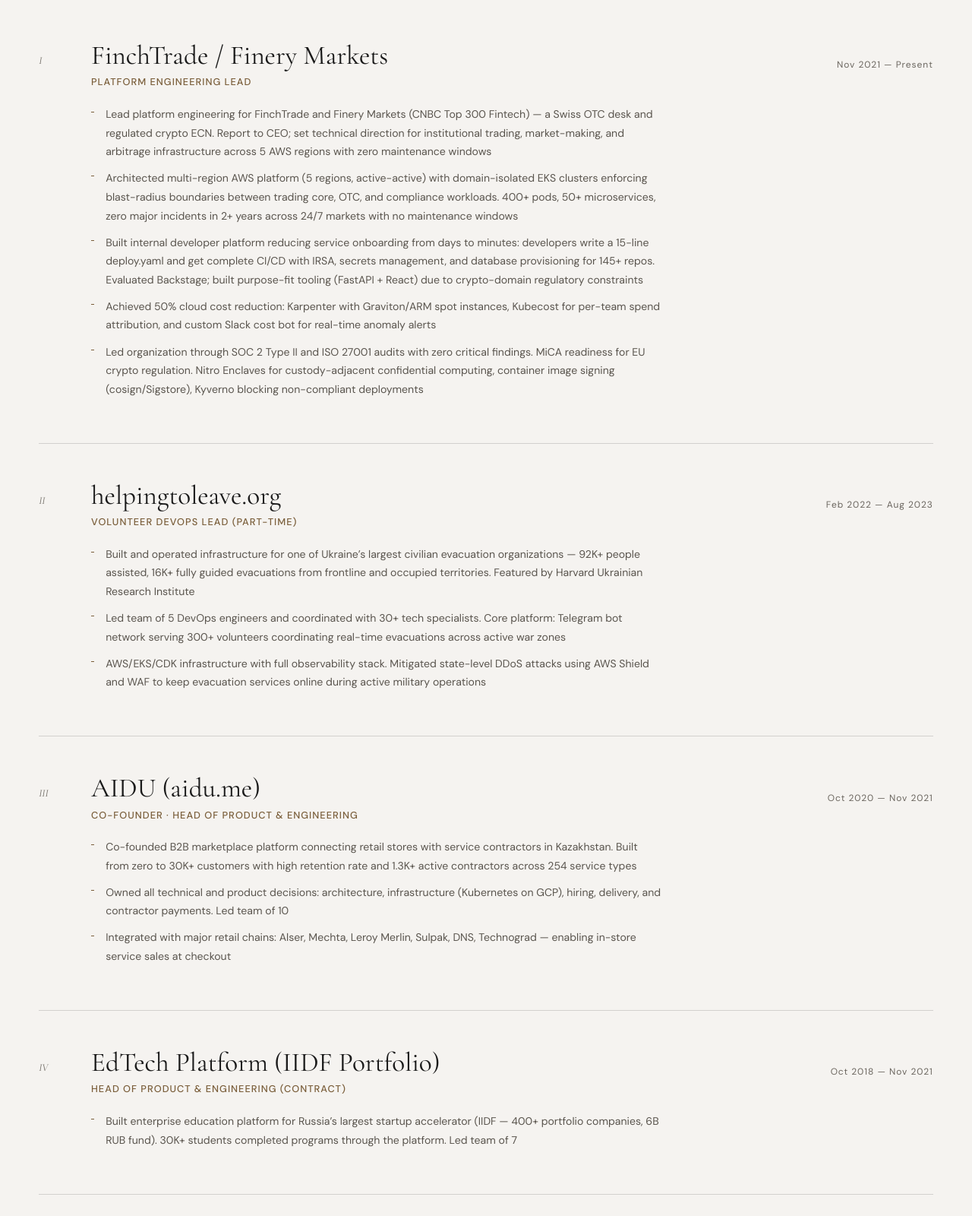
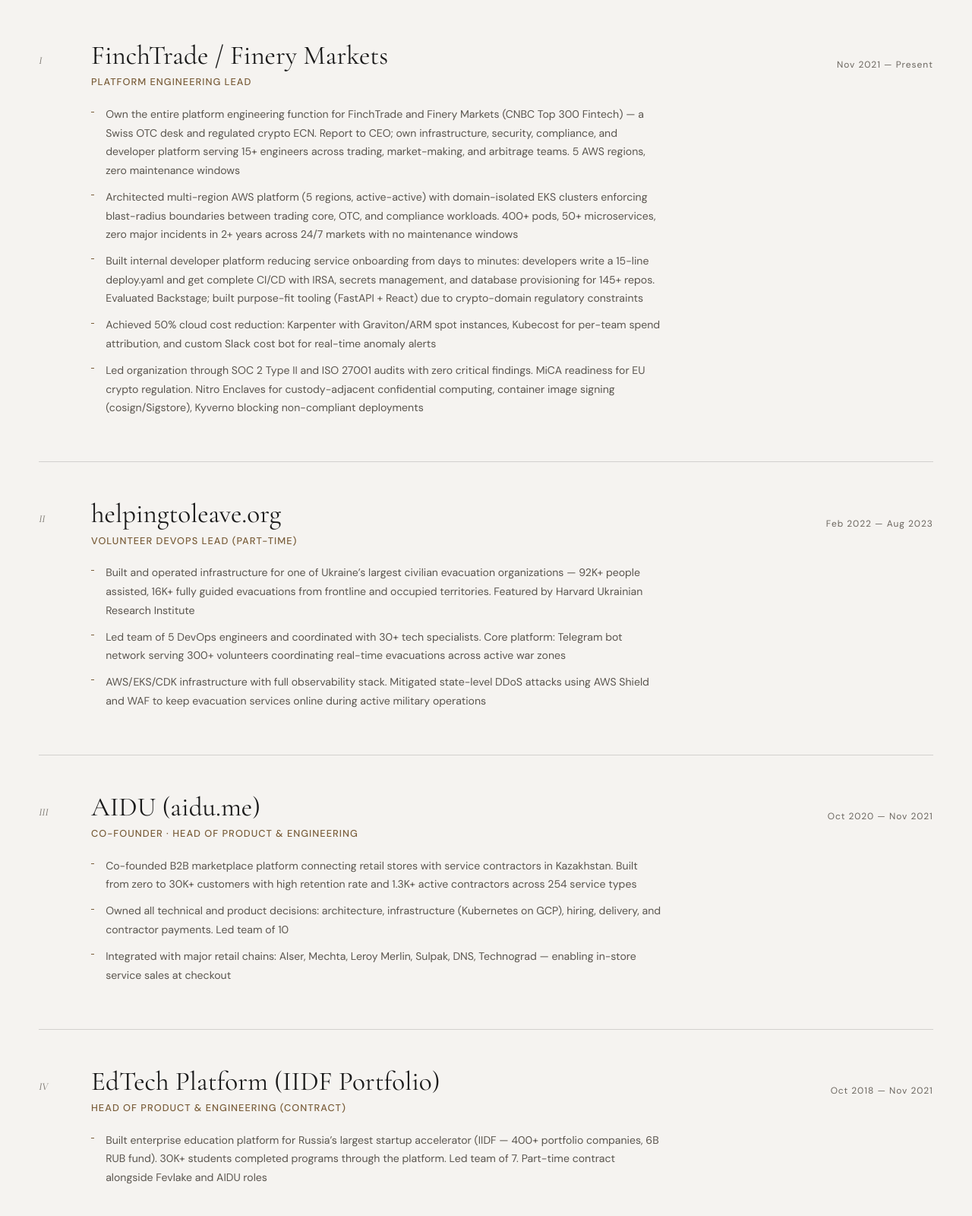
Before and after one commit to spelendora/spelendora.github.io, a plain HTML site: page devops/index.html in a window 1280 px wide. Shown: the part 1960-3560 px from the top of the page at 76% size. Drawn offline with nearby package versions, Linux system fonts and the light colour scheme; a web font is replaced by a local one.

Commit message:
Frame team as function ownership, fix Istio rollout, clarify date overlaps
- FinchTrade bullet: "Own the entire platform engineering function...
  serving 15+ engineers across trading teams" (Option B framing)
- Istio: "Validated with 17-service staging environment...
  Now rolling out to production" (was ambiguous "demo")
- IIDF: add "Part-time contract alongside Fevlake and AIDU roles"
  to explain date overlaps
- Add PostgreSQL to Data & Storage
- Move Stakater Reloader from AI to Kubernetes Platform

```diff
--- a/devops/index.html
+++ b/devops/index.html
@@ -1470,7 +1470,7 @@
         </div>
       </div>
       <ul class="exp-item__bullets">
-        <li class="exp-item__bullet">Lead platform engineering for FinchTrade and Finery Markets (CNBC Top 300 Fintech) &mdash; a Swiss OTC desk and regulated crypto ECN. Report to CEO; set technical direction for institutional trading, market-making, and arbitrage infrastructure across 5 AWS regions with zero maintenance windows</li>
+        <li class="exp-item__bullet">Own the entire platform engineering function for FinchTrade and Finery Markets (CNBC Top 300 Fintech) &mdash; a Swiss OTC desk and regulated crypto ECN. Report to CEO; own infrastructure, security, compliance, and developer platform serving 15+ engineers across trading, market-making, and arbitrage teams. 5 AWS regions, zero maintenance windows</li>
         <li class="exp-item__bullet">Architected multi-region AWS platform (5 regions, active-active) with domain-isolated EKS clusters enforcing blast-radius boundaries between trading core, OTC, and compliance workloads. 400+ pods, 50+ microservices, zero major incidents in 2+ years across 24/7 markets with no maintenance windows</li>
         <li class="exp-item__bullet">Built internal developer platform reducing service onboarding from days to minutes: developers write a 15-line deploy.yaml and get complete CI/CD with IRSA, secrets management, and database provisioning for 145+ repos. Evaluated Backstage; built purpose-fit tooling (FastAPI + React) due to crypto-domain regulatory constraints</li>
         <li class="exp-item__bullet">Achieved 50% cloud cost reduction: Karpenter with Graviton/ARM spot instances, Kubecost for per-team spend attribution, and custom Slack cost bot for real-time anomaly alerts</li>
@@ -1529,7 +1529,7 @@
         </div>
       </div>
       <ul class="exp-item__bullets">
-        <li class="exp-item__bullet">Built enterprise education platform for Russia&rsquo;s largest startup accelerator (IIDF &mdash; 400+ portfolio companies, 6B RUB fund). 30K+ students completed programs through the platform. Led team of 7</li>
+        <li class="exp-item__bullet">Built enterprise education platform for Russia&rsquo;s largest startup accelerator (IIDF &mdash; 400+ portfolio companies, 6B RUB fund). 30K+ students completed programs through the platform. Led team of 7. Part-time contract alongside Fevlake and AIDU roles</li>
       </ul>
     </li>
 
@@ -1668,7 +1668,7 @@
         <span class="project-card__tag">Service Mesh</span>
       </div>
       <h3 class="project-card__name">Istio Service Mesh Implementation</h3>
-      <p class="project-card__desc">Istio over Linkerd &mdash; more expressive AuthorizationPolicy for crypto compliance rules like &ldquo;only compliance service calls KYT endpoint.&rdquo; Built 17-service demo replicating production topology. Gradual rollout: PERMISSIVE &rarr; STRICT mTLS per namespace.</p>
+      <p class="project-card__desc">Istio over Linkerd &mdash; more expressive AuthorizationPolicy for crypto compliance rules like &ldquo;only compliance service calls KYT endpoint.&rdquo; Validated with 17-service staging environment replicating production topology. Now rolling out to production: PERMISSIVE &rarr; STRICT mTLS per namespace.</p>
       <div class="project-card__metrics">
         <span class="project-card__metric">17-Service Demo</span>
         <span class="project-card__metric">PERMISSIVE &rarr; STRICT</span>
```
